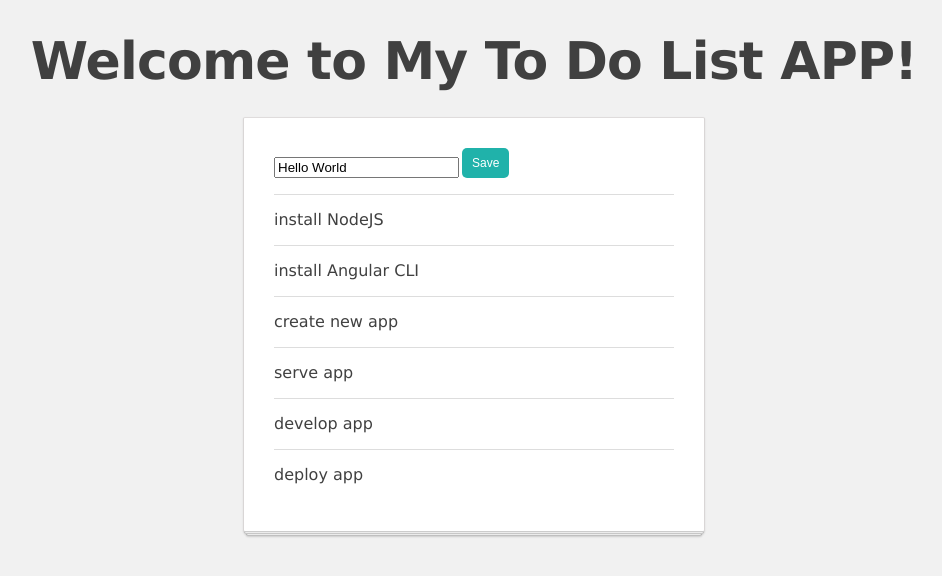
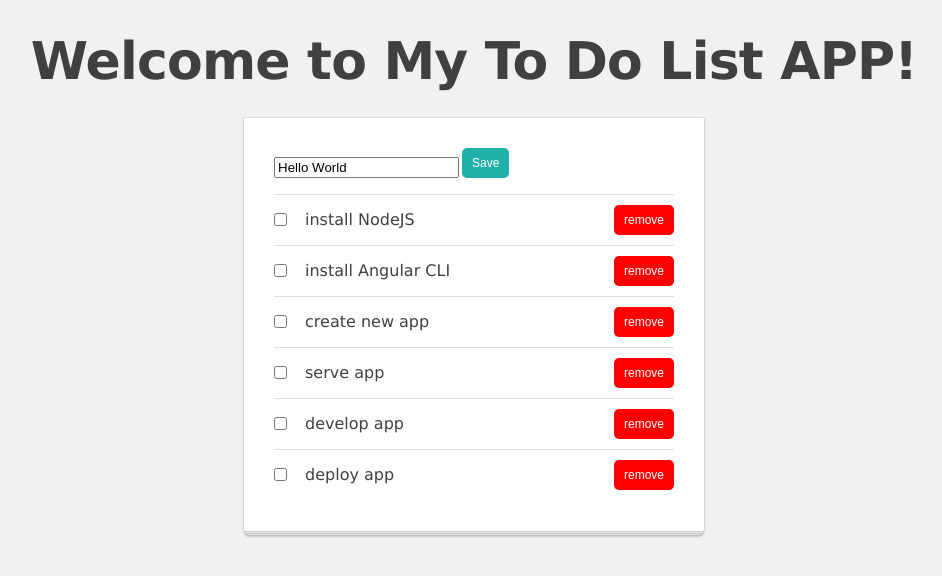
Before and after one commit to hkst17/logos-webTeamAssessment, an Angular app: page / in a window 1280 px wide. Shown: the top 576 px of the page, without its empty margins (166-1108 px from the left). Built offline with nearby package versions, Linux system fonts and the light colour scheme.

Commit message:
check mark and remove feature

```diff
--- a/src/app/list-manager/list-manager.component.ts
+++ b/src/app/list-manager/list-manager.component.ts
@@ -10,7 +10,9 @@
 
       <ul>
         <li *ngFor="let todoItem of todoList">
-          <app-todo-item [item]="todoItem"></app-todo-item>
+          <app-todo-item [item]="todoItem"
+                         (remove)="removeItem($event)"
+                         (update)="updateItem($event.item, $event.changes)"></app-todo-item>
         </li>
       </ul>
     </div>
@@ -30,4 +32,12 @@
   addItem(title: string) {
     this.todoListService.addItem({ title });
   }
+
+  removeItem(item) {
+    this.todoListService.deleteItem(item);
+  }
+
+  updateItem(item, changes) {
+    this.todoListService.updateItem(item, changes);
+  }
 }
--- a/src/app/todo-item/todo-item.component.css
+++ b/src/app/todo-item/todo-item.component.css
@@ -16,3 +16,7 @@
     flex-grow: 1;
     padding-left: 11px;
   }
+
+  .todo-complete {
+    text-decoration: line-through;
+  }
--- a/src/app/todo-item/todo-item.component.ts
+++ b/src/app/todo-item/todo-item.component.ts
@@ -1,21 +1,42 @@
-import { Component, OnInit, Input } from '@angular/core';
+import { Component, OnInit, Input, EventEmitter, Output } from '@angular/core';
 import { TodoItem } from './../interfaces/todo-item';
 
 @Component({
   selector: 'app-todo-item',
   template: `
     <div class="todo-item">
-      {{ item.title }}
+      <input type="checkbox"
+             class="todo-checkbox"
+             (click)="completeItem()"/>
+      <span class="todo-title" [ngClass]="{'todo-complete': item.completed}">
+        {{ item.title }}
+      </span>
+
+      <button class="btn btn-red" (click)="removeItem()">
+        remove
+      </button>
     </div>
   `,
   styleUrls: ['./todo-item.component.css']
 })
 export class TodoItemComponent implements OnInit {
   @Input() item: TodoItem;
+  @Output() remove: EventEmitter<TodoItem> = new EventEmitter();
+  @Output() update: EventEmitter<any> = new EventEmitter();
 
   constructor() { }
 
   ngOnInit() {
   }
 
+  completeItem() {
+    this.update.emit({
+      item: this.item,
+      changes: {completed: !this.item.completed}
+    });
+  }
+
+  removeItem() {
+    this.remove.emit(this.item);
+  }
 }
```
